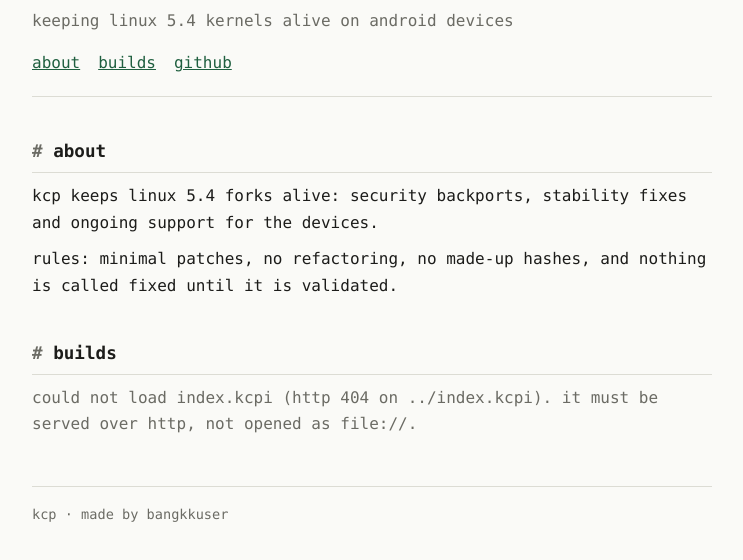
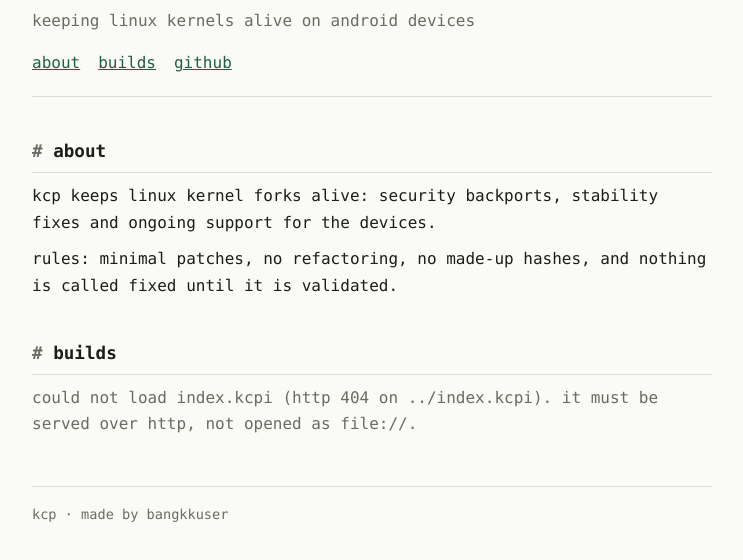
Before and after one commit to kernelcontinuityproject/kernelcontinuityproject.github.io, a plain HTML site: page web/index.html in a window 1280 px wide. Shown: the part 68-628 px from the top of the page, without its empty margins (268-1011 px from the left). Drawn offline with Linux system fonts and the light colour scheme; no server answers.

Commit message:
claude errors lol

```diff
--- a/web/index.html
+++ b/web/index.html
@@ -11,7 +11,7 @@
 <div class="w">
   <header>
     <h1>kcp<span>/</span>kernel continuity project</h1>
-    <p class="sub">keeping linux 5.4 kernels alive on android devices</p>
+    <p class="sub">keeping linux kernels alive on android devices</p>
     <nav>
       <a href="#about">about</a>
       <a href="#builds">builds</a>
@@ -21,7 +21,7 @@
 
   <section id="about">
     <h2>about</h2>
-    <p>kcp keeps linux 5.4 forks alive: security backports, stability fixes and ongoing support for the devices.</p>
+    <p>kcp keeps linux kernel forks alive: security backports, stability fixes and ongoing support for the devices.</p>
     <p>rules: minimal patches, no refactoring, no made-up hashes, and nothing is called fixed until it is validated.</p>
   </section>
 
```
